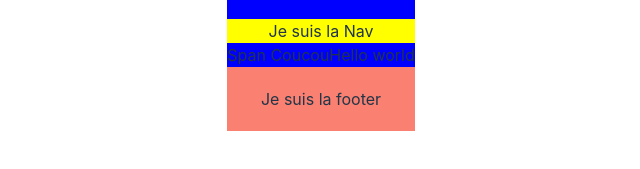
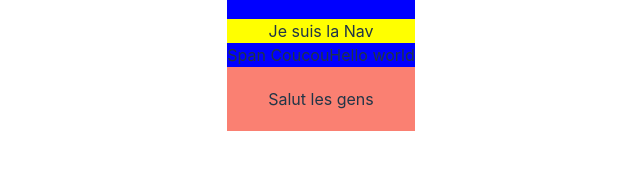
Before and after one commit to TomRoberto/Cours-git-branches, a React (Vite) app: page / in a window 1280 px wide. Shown: the part 365-534 px from the top of the page, without its empty margins (319-959 px from the left). Built offline with nearby package versions, Linux system fonts and the light colour scheme.

Commit message:
changed footer

```diff
--- a/src/components/Footer.jsx
+++ b/src/components/Footer.jsx
@@ -1,7 +1,7 @@
 const Footer = () => {
   return (
     <footer style={{ background: "salmon", padding: "20px" }}>
-      Je suis la footer
+      Salut les gens
     </footer>
   );
 };
```
